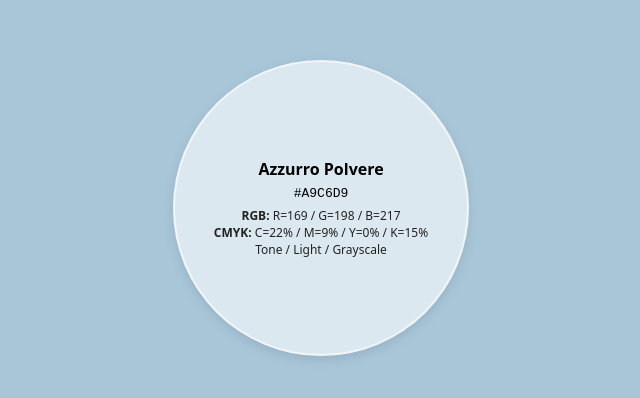
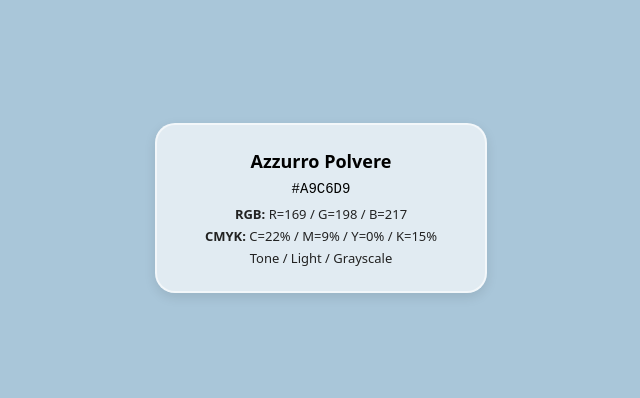
Before and after one commit to homeokayu-commits/shia-colors, a plain HTML site: page index.html in a window 1280 px wide. Shown: the part 192-590 px from the top of the page, without its empty margins (319-959 px from the left). Drawn offline with Linux system fonts and the light colour scheme.

Commit message:
Update index.html

```diff
--- a/index.html
+++ b/index.html
@@ -3,44 +3,45 @@
 <head>
   <meta charset="utf-8" />
   <meta name="viewport" content="width=device-width,initial-scale=1" />
-  <title>Azzurro Polvere — Pop Design</title>
+  <title>Azzurro Polvere — Responsive Card</title>
   <style>
-    :root{font-family:system-ui,-apple-system,Segoe UI,Roboto,'Noto Sans JP',Helvetica,Arial;}
+    :root{
+      font-family:system-ui,-apple-system,Segoe UI,Roboto,'Noto Sans JP',Helvetica,Arial;
+      --color:#A9C6D9;
+    }
+
     body{
       margin:0;
       padding:20px;
-      background:#A9C6D9;
-      display:flex;              /* 画面中央に固定 */
-      justify-content:center;    /* 横中央 */
-      align-items:center;        /* 縦中央 */
-      min-height:100vh;          /* 画面高さに合わせて中央固定 */
+      background:var(--color);
+      display:flex;
+      justify-content:center;
+      align-items:center;
+      min-height:100vh;
       box-sizing:border-box;
     }
 
+    /* ★ スマホでも崩れない“縮んでOK”型デザイン */
     .card{
-      border-radius:50%;
-      width:260px;
-      height:260px;
-      display:flex;
-      flex-direction:column;
-      align-items:center;
-      justify-content:center;
+      width:90%;              /* 画面の幅に合わせて縮む */
+      max-width:280px;        /* PCでは大きくなりすぎない */
+      background:rgba(255,255,255,0.65);
+      border:2px solid rgba(255,255,255,0.6);
+      border-radius:20px;     /* 丸枠に近いけど、形が崩れない */
+      padding:24px;
       text-align:center;
-      background:rgba(255,255,255,0.6); /* 半透明の色 */
-      border:2px solid rgba(255,255,255,0.55); /* 半透明の枠 */
       box-shadow:0 4px 12px rgba(0,0,0,0.1);
       backdrop-filter:blur(4px);
-      padding:16px;
     }
 
-    .card h2{margin:0;font-size:16px;}
-    .card .hex{font-family:monospace;margin:6px 0;}
-    .card .section{font-size:12px;color:#222;}
+    h2{margin:0;font-size:18px;}
+    .hex{font-family:monospace;margin:8px 0;font-size:14px;}
+    .section{font-size:13px;color:#222;margin-top:4px;}
   </style>
 </head>
 <body>
 
-  <div class="card" style="margin:40px auto;">
+  <div class="card">
     <h2>Azzurro Polvere</h2>
     <div class="hex">#A9C6D9</div>
     <div class="section"><b>RGB:</b> R=169 / G=198 / B=217</div>
```
